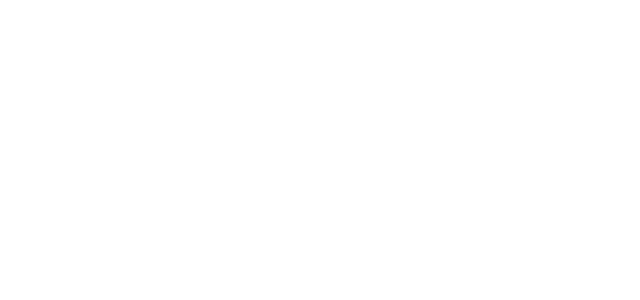
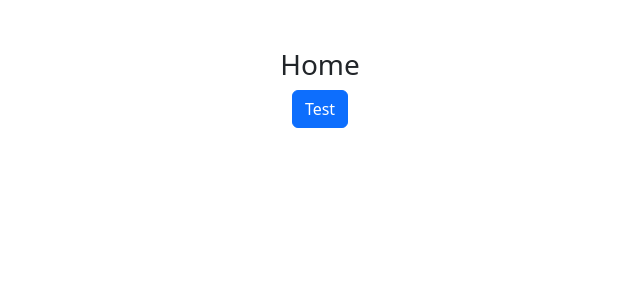
Before and after one commit to thodd2209048/easy-express-FE, a React (Create React App) app: page / in a window 1280 px wide. Shown: the top 300 px of the page, without its empty margins (320-960 px from the left). Built offline with nearby package versions, Linux system fonts and the light colour scheme.

Commit message:
setup routes, default layout, api config

```diff
--- a/src/App.js
+++ b/src/App.js
@@ -1,7 +1,35 @@
+import { Route, Routes } from "react-router-dom";
+
 import "./App.css";
+import "bootstrap/dist/css/bootstrap.min.css";
+
+import { publicRoutes, privateRoutes } from "./routes/routes";
+import DefaultLayout from "./layouts/DefaultLayout/DefaultLayout";
 
 function App() {
-  return <div className="App"></div>;
+  return (
+    <div className="App">
+      <Routes>
+        {publicRoutes.map((route, idx) => {
+          const Page = route.component;
+          return (
+            <Route
+              key={idx}
+              path={route.path}
+              element={
+                <DefaultLayout>
+                  <Page />
+                </DefaultLayout>
+              }
+            />
+          );
+        })}
+        {privateRoutes.map((route, idx) => (
+          <Route path={route.path} element={route.component} />
+        ))}
+      </Routes>
+    </div>
+  );
 }
 
 export default App;
--- /dev/null
+++ b/src/config/api/axiosConfig.js
@@ -0,0 +1,5 @@
+import axios from "axios";
+
+export default axios.create({
+  baseURL: "http://localhost:8080/",
+});
--- /dev/null
+++ b/src/config/index.js
@@ -0,0 +1,5 @@
+import routes from "./routes/routes";
+
+const config = { routes };
+
+export default config;
--- /dev/null
+++ b/src/config/routes/routes.js
@@ -0,0 +1,9 @@
+const home = "/";
+const adminPanel = home + "admin-panel";
+
+const routes = {
+  home,
+  adminPanel,
+};
+
+export default routes;
--- a/src/index.js
+++ b/src/index.js
@@ -1,13 +1,16 @@
-import React from 'react';
-import ReactDOM from 'react-dom/client';
-import './index.css';
-import App from './App';
-import reportWebVitals from './reportWebVitals';
+import React from "react";
+import ReactDOM from "react-dom/client";
+import "./index.css";
+import App from "./App";
+import reportWebVitals from "./reportWebVitals";
+import { BrowserRouter } from "react-router-dom";
 
-const root = ReactDOM.createRoot(document.getElementById('root'));
+const root = ReactDOM.createRoot(document.getElementById("root"));
 root.render(
   <React.StrictMode>
-    <App />
+    <BrowserRouter>
+      <App />
+    </BrowserRouter>
   </React.StrictMode>
 );
 
--- /dev/null
+++ b/src/layouts/DefaultLayout/DefaultLayout.js
@@ -0,0 +1,14 @@
+import React from "react";
+import PropTypes from "prop-types";
+
+DefaultLayout.propTypes = {};
+
+function DefaultLayout({ children }) {
+  return (
+    <div>
+      <main className="mt-5">{children}</main>
+    </div>
+  );
+}
+
+export default DefaultLayout;
--- /dev/null
+++ b/src/pages/private/AdminPanel/AdminPanel.js
@@ -0,0 +1,10 @@
+import React from "react";
+import PropTypes from "prop-types";
+
+AdminPanel.propTypes = {};
+
+function AdminPanel(props) {
+  return <div>Admin Panel</div>;
+}
+
+export default AdminPanel;
--- /dev/null
+++ b/src/pages/public/Home/Home.js
@@ -0,0 +1,16 @@
+import React from "react";
+import PropTypes from "prop-types";
+import { Button } from "react-bootstrap";
+
+Home.propTypes = {};
+
+function Home(props) {
+  return (
+    <div className="mt-5">
+      <h3>Home</h3>
+      <Button variant="primary">Test</Button>
+    </div>
+  );
+}
+
+export default Home;
--- /dev/null
+++ b/src/routes/routes.js
@@ -0,0 +1,10 @@
+import config from "~/config";
+import Home from "~/pages/public/Home/Home";
+import AdminPanel from "~/pages/private/AdminPanel/AdminPanel";
+
+const publicRoutes = [{ path: config.routes.home, component: Home }];
+const privateRoutes = [
+  { path: config.routes.adminPanel, component: AdminPanel },
+];
+
+export { publicRoutes, privateRoutes };
```
